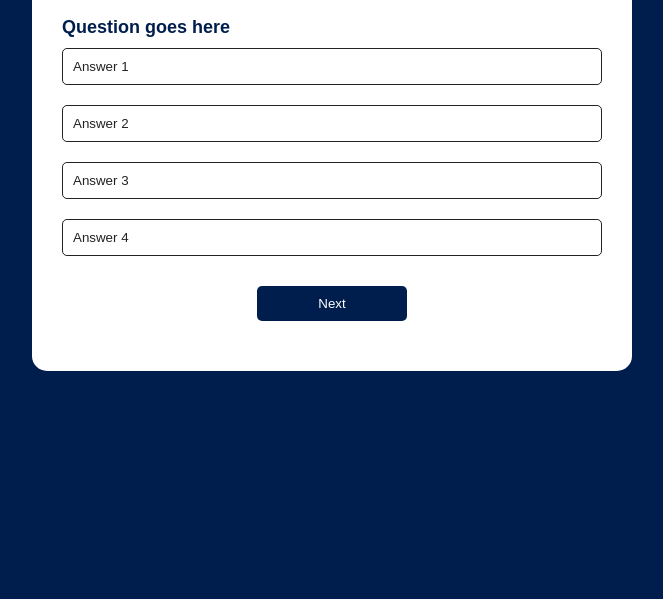
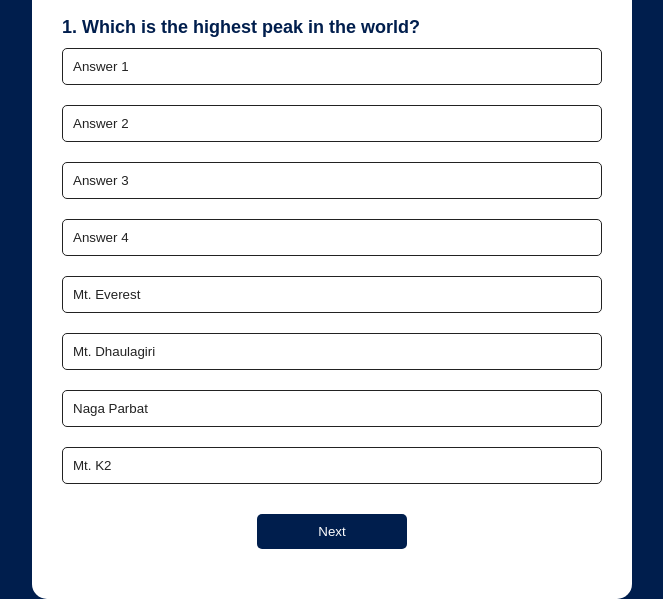
Before and after one commit to ssushilgit/Simple-Quiz, a plain HTML site: page index.html in a window 1280 px wide. Shown: the part 201-800 px from the top of the page, without its empty margins (308-971 px from the left). Drawn offline with Linux system fonts and the light colour scheme.

Commit message:
startQuiz() and showQuestion() function

```diff
--- a/index.html
+++ b/index.html
@@ -3,7 +3,7 @@
 <head>
     <meta charset="UTF-8">
     <meta name="viewport" content="width=device-width, initial-scale=1.0">
-    <title>Document</title>
+    <title>Simple Quiz</title>
     <link rel="stylesheet" href="style.css">
 </head>
 <body>
--- a/script.js
+++ b/script.js
@@ -0,0 +1,104 @@
+
+const questions = [
+    {
+        question: "Which is the highest peak in the world?",
+        answers: [
+            { text: "Mt. Everest", correct: true },
+            { text: "Mt. Dhaulagiri", correct: false },
+            { text: "Naga Parbat", correct: false },
+            { text: "Mt. K2", correct: false },
+        ]
+    },
+    {
+        question: "Which planet is known as the Red Planet?",
+        answers: [
+            { text: "Mars", correct: true },
+            { text: "Jupiter", correct: false },
+            { text: "Venus", correct: false },
+            { text: "Saturn", correct: false },
+        ]
+    },
+    {
+        question: "Who wrote the play 'Romeo and Juliet'?",
+        answers: [
+            { text: "William Shakespeare", correct: true },
+            { text: "Charles Dickens", correct: false },
+            { text: "Jane Austen", correct: false },
+            { text: "Mark Twain", correct: false },
+        ]
+    },
+    {
+        question: "Which element has the chemical symbol 'O'?",
+        answers: [
+            { text: "Oxygen", correct: true },
+            { text: "Gold", correct: false },
+            { text: "Silver", correct: false },
+            { text: "Iron", correct: false },
+        ]
+    },
+    {
+        question: "What is the capital of France?",
+        answers: [
+            { text: "Paris", correct: true },
+            { text: "Rome", correct: false },
+            { text: "Berlin", correct: false },
+            { text: "Madrid", correct: false },
+        ]
+    },
+    {
+        question: "Which ocean is the largest by area?",
+        answers: [
+            { text: "Pacific Ocean", correct: true },
+            { text: "Atlantic Ocean", correct: false },
+            { text: "Indian Ocean", correct: false },
+            { text: "Arctic Ocean", correct: false },
+        ]
+    },
+    {
+        question: "Who was the first President of the United States?",
+        answers: [
+            { text: "George Washington", correct: true },
+            { text: "Thomas Jefferson", correct: false },
+            { text: "Abraham Lincoln", correct: false },
+            { text: "John Adams", correct: false },
+        ]
+    },
+    {
+        question: "Which gas do plants primarily use for photosynthesis?",
+        answers: [
+            { text: "Carbon dioxide", correct: true },
+            { text: "Oxygen", correct: false },
+            { text: "Nitrogen", correct: false },
+            { text: "Hydrogen", correct: false },
+        ]
+    }
+]
+
+const questionElement = document.getElementById("question");
+const answerButton = document.getElementById("answer-buttons");
+const nextButton = document.getElementById("next-btn");
+
+let currentQuestionIndex = 0;
+let score = 0;
+
+function startQuiz(){
+    currentQuestionIndex = 0;
+    score = 0;
+    nextButton.innerHTML = "Next";
+    showQuestion();
+}
+
+function showQuestion(){
+    let currentQuestion = questions[currentQuestionIndex];
+    let questionNo = currentQuestionIndex +1 ;
+    questionElement.innerHTML = questionNo + ". " + currentQuestion.question;
+
+    currentQuestion.answers.forEach(answer => {
+        const button = document.createElement("button");
+        button.innerHTML = answer.text;
+        button.classList.add("btn");
+        answerButton.appendChild(button);
+    });
+}
+
+startQuiz();
```
